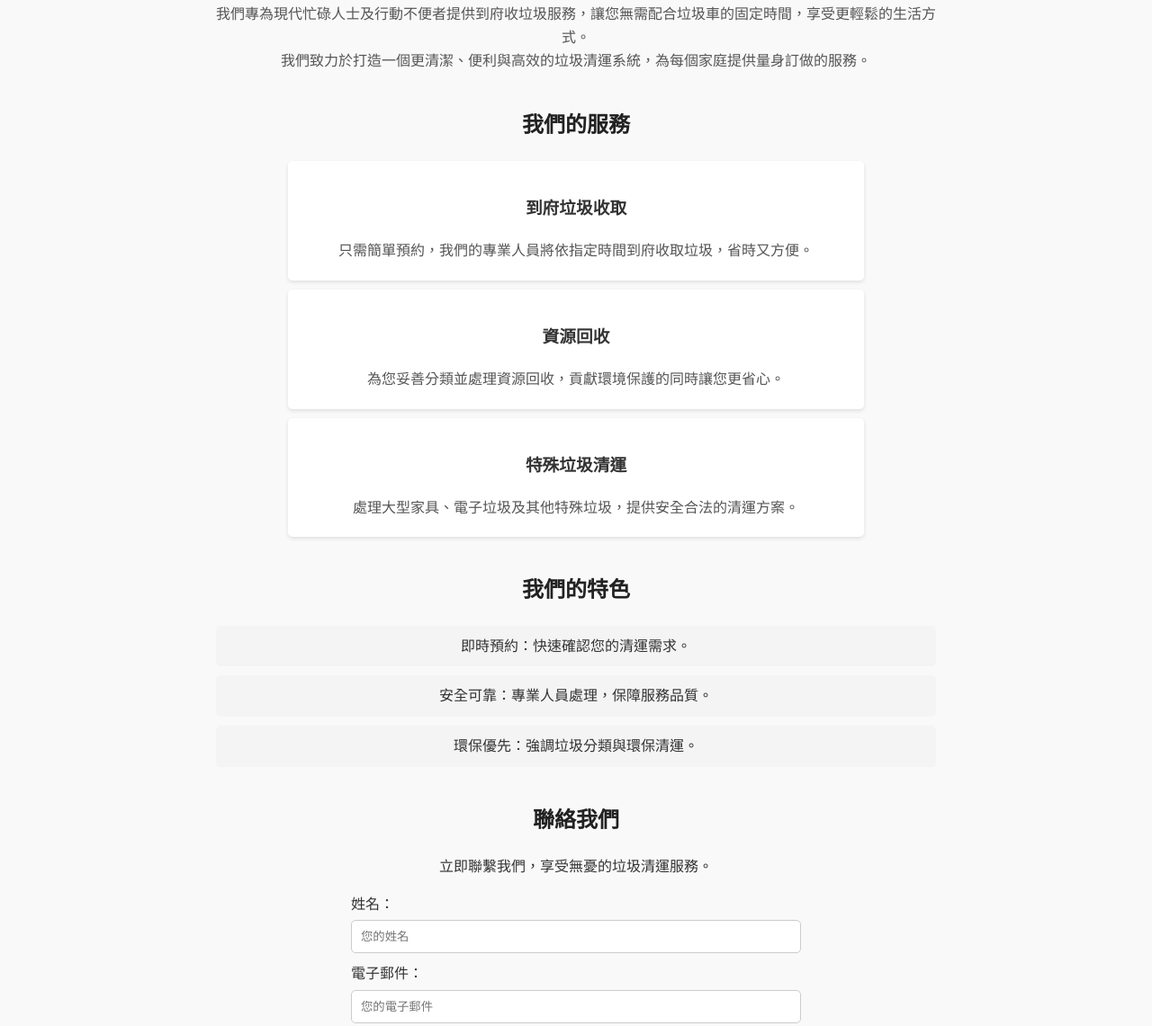
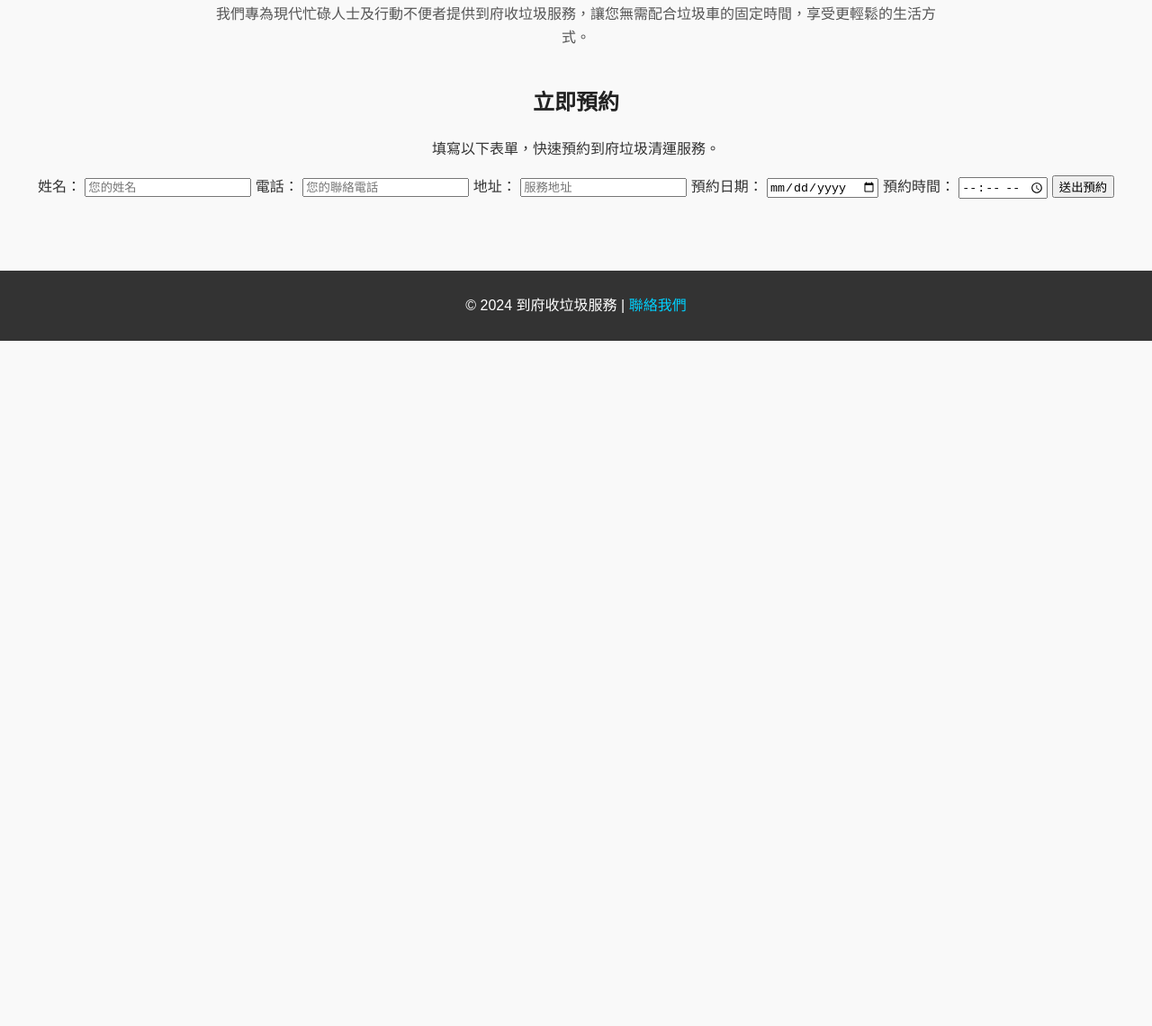
Before and after one commit to S1123576/Ecoclean-page, a plain HTML site: page index.html in a window 1280 px wide. Shown: the part 915-2056 px from the top of the page at 90% size. After the commit the page ends 1294 px from the top, so only its background shows below. Drawn offline with Linux system fonts and the light colour scheme.

Commit message:
Update index.html

```diff
--- a/index.html
+++ b/index.html
@@ -8,67 +8,65 @@
 </head>
 <body>
     <header class="hero-section">
+        <div class="language-switch">
+            <button id="lang-zh" class="lang-btn">中文</button>
+            <button id="lang-en" class="lang-btn">English</button>
+        </div>
         <div class="hero-content">
-            <h1>到府收垃圾服務</h1>
-            <p>輕鬆解決垃圾清運的煩惱，享受更便利的生活</p>
-            <a href="#about" class="hero-btn">了解我們</a>
+            <h1 data-lang="zh">到府收垃圾服務</h1>
+            <h1 data-lang="en" style="display: none;">Home Garbage Collection Service</h1>
+            <p data-lang="zh">輕鬆解決垃圾清運的煩惱，享受更便利的生活</p>
+            <p data-lang="en" style="display: none;">Easily solve garbage disposal problems and enjoy a more convenient life</p>
+            <a href="#booking" class="hero-btn" data-lang="zh">立即預約</a>
+            <a href="#booking" class="hero-btn" data-lang="en" style="display: none;">Book Now</a>
         </div>
     </header>
     <main>
         <!-- 關於我們 -->
         <section id="about" class="about-section">
-            <h2>關於我們</h2>
-            <p>我們專為現代忙碌人士及行動不便者提供到府收垃圾服務，讓您無需配合垃圾車的固定時間，享受更輕鬆的生活方式。</p>
-            <p>我們致力於打造一個更清潔、便利與高效的垃圾清運系統，為每個家庭提供量身訂做的服務。</p>
+            <h2 data-lang="zh">關於我們</h2>
+            <h2 data-lang="en" style="display: none;">About Us</h2>
+            <p data-lang="zh">我們專為現代忙碌人士及行動不便者提供到府收垃圾服務，讓您無需配合垃圾車的固定時間，享受更輕鬆的生活方式。</p>
+            <p data-lang="en" style="display: none;">We provide home garbage collection services tailored for busy individuals and those with limited mobility, freeing you from fixed garbage truck schedules.</p>
         </section>
 
-        <!-- 服務項目 -->
-        <section id="services" class="services-section">
-            <h2>我們的服務</h2>
-            <div class="service-item">
-                <h3>到府垃圾收取</h3>
-                <p>只需簡單預約，我們的專業人員將依指定時間到府收取垃圾，省時又方便。</p>
-            </div>
-            <div class="service-item">
-                <h3>資源回收</h3>
-                <p>為您妥善分類並處理資源回收，貢獻環境保護的同時讓您更省心。</p>
-            </div>
-            <div class="service-item">
-                <h3>特殊垃圾清運</h3>
-                <p>處理大型家具、電子垃圾及其他特殊垃圾，提供安全合法的清運方案。</p>
-            </div>
-        </section>
-
-        <!-- 服務特色 -->
-        <section id="features" class="features-section">
-            <h2>我們的特色</h2>
-            <ul>
-                <li>即時預約：快速確認您的清運需求。</li>
-                <li>安全可靠：專業人員處理，保障服務品質。</li>
-                <li>環保優先：強調垃圾分類與環保清運。</li>
-            </ul>
-        </section>
-
-        <!-- 聯絡我們 -->
-        <section id="contact" class="contact-section">
-            <h2>聯絡我們</h2>
-            <p>立即聯繫我們，享受無憂的垃圾清運服務。</p>
-            <form action="#" method="POST">
-                <label for="name">姓名：</label>
+        <!-- 立即預約 -->
+        <section id="booking" class="booking-section">
+            <h2 data-lang="zh">立即預約</h2>
+            <h2 data-lang="en" style="display: none;">Book Now</h2>
+            <p data-lang="zh">填寫以下表單，快速預約到府垃圾清運服務。</p>
+            <p data-lang="en" style="display: none;">Fill out the form below to quickly book our home garbage collection service.</p>
+            <form action="success.html" method="POST">
+                <label for="name" data-lang="zh">姓名：</label>
+                <label for="name" data-lang="en" style="display: none;">Name:</label>
                 <input type="text" id="name" name="name" placeholder="您的姓名" required>
 
-                <label for="email">電子郵件：</label>
-                <input type="email" id="email" name="email" placeholder="您的電子郵件" required>
+                <label for="phone" data-lang="zh">電話：</label>
+                <label for="phone" data-lang="en" style="display: none;">Phone:</label>
+                <input type="tel" id="phone" name="phone" placeholder="您的聯絡電話" required>
 
-                <label for="message">留言：</label>
-                <textarea id="message" name="message" rows="5" placeholder="您的訊息" required></textarea>
+                <label for="address" data-lang="zh">地址：</label>
+                <label for="address" data-lang="en" style="display: none;">Address:</label>
+                <input type="text" id="address" name="address" placeholder="服務地址" required>
 
-                <button type="submit">送出留言</button>
+                <label for="date" data-lang="zh">預約日期：</label>
+                <label for="date" data-lang="en" style="display: none;">Booking Date:</label>
+                <input type="date" id="date" name="date" required>
+
+                <label for="time" data-lang="zh">預約時間：</label>
+                <label for="time" data-lang="en" style="display: none;">Booking Time:</label>
+                <input type="time" id="time" name="time" required>
+
+                <button type="submit" data-lang="zh">送出預約</button>
+                <button type="submit" data-lang="en" style="display: none;">Submit Booking</button>
             </form>
         </section>
     </main>
     <footer>
-        <p>&copy; 2024 到府收垃圾服務 | <a href="#contact">聯絡我們</a></p>
+        <p>&copy; 2024 <span data-lang="zh">到府收垃圾服務</span><span data-lang="en" style="display: none;">Home Garbage Collection Service</span> |
+        <a href="#contact" data-lang="zh">聯絡我們</a>
+        <a href="#contact" data-lang="en" style="display: none;">Contact Us</a></p>
     </footer>
+    <script src="script.js"></script>
 </body>
 </html>
```
